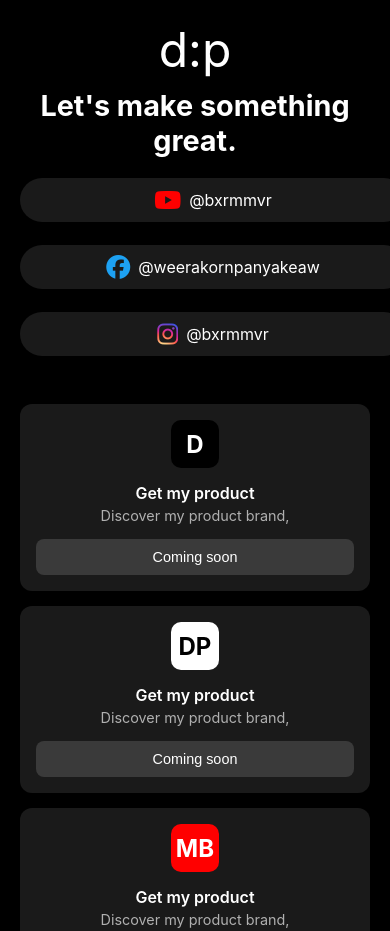
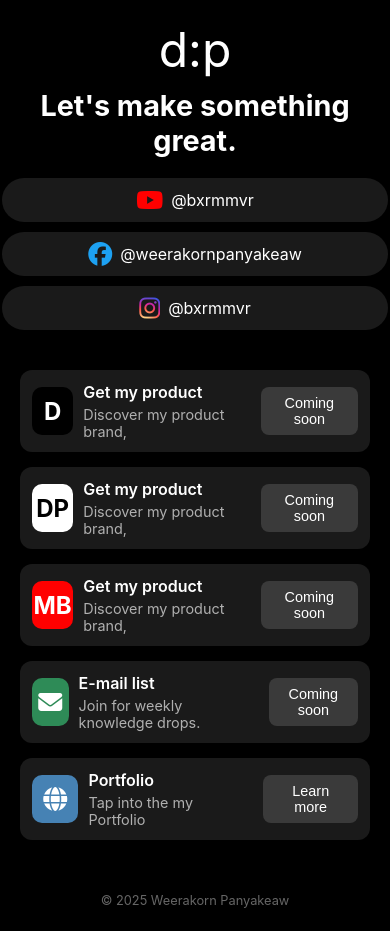
Before and after one commit to bxrmmvr/weerakornpanyakeaw, a plain HTML site: page index.html in a window 390 px wide. Shown: the top 931 px of the page. Drawn offline with Linux system fonts and the light colour scheme.

Commit message:
style.css

```diff
--- a/style.css
+++ b/style.css
@@ -202,37 +202,40 @@ footer {
     /* จัดเรียงปุ่มโซเชียลจากแนวนอนเป็นแนวตั้ง */
     .social-links {
         flex-direction: column;
-        align-items: stretch;
+        align-items: center; /* แก้ไข: ทำให้ปุ่มอยู่ตรงกลาง */
+        gap: 10px; /* เพิ่ม: ระยะห่างระหว่างปุ่ม */
     }
 
-    /* ปรับขนาดปุ่มโซเชียลให้เต็มความกว้าง */
+    /* ปรับขนาดปุ่มโซเชียลให้พอดี */
     .social-icon {
+        width: 100%; /* ทำให้ปุ่มเต็มความกว้าง */
         justify-content: center;
-        width: 100%;
-        margin-bottom: 8px;
+        text-align: center; /* จัดตัวอักษรให้อยู่ตรงกลาง */
     }
 
-    /* จัดเรียงเนื้อหาใน Card จากแนวนอนเป็นแนวตั้ง */
+    /* แก้ไขการจัดวาง Card ให้เหมือนเดิม (แนวนอน) แต่ปรับให้เหมาะสมกับมือถือ */
     .card {
-        flex-direction: column;
+        flex-direction: row; /* แก้ไข: ให้กลับไปจัดเรียงแบบแนวนอน */
         align-items: center;
-        text-align: center;
+        justify-content: space-between;
         gap: 15px;
+        padding: 12px;
     }
 
     .card-content {
-        flex-direction: column;
-        text-align: center;
-        gap: 10px;
+        flex-direction: row;
+        text-align: left;
+        align-items: center;
     }
 
     .card-icon {
-        margin-right: 0;
-        margin-bottom: 5px;
+        margin-right: 10px;
+        margin-bottom: 0;
     }
 
-    /* ทำให้ปุ่ม 'Learn more' หรือ 'Coming soon' เต็มความกว้าง */
+    /* ทำให้ปุ่ม 'Learn more' หรือ 'Coming soon' มีขนาดเล็กลง */
     .card-button {
-        width: 100%;
+        width: auto; /* กลับไปใช้ขนาดอัตโนมัติ */
+        padding: 8px 12px; /* ปรับขนาดปุ่มให้เล็กลง */
     }
 }
```
